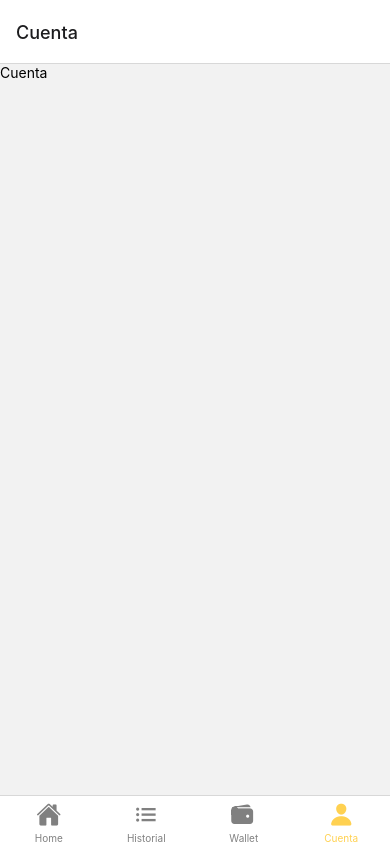
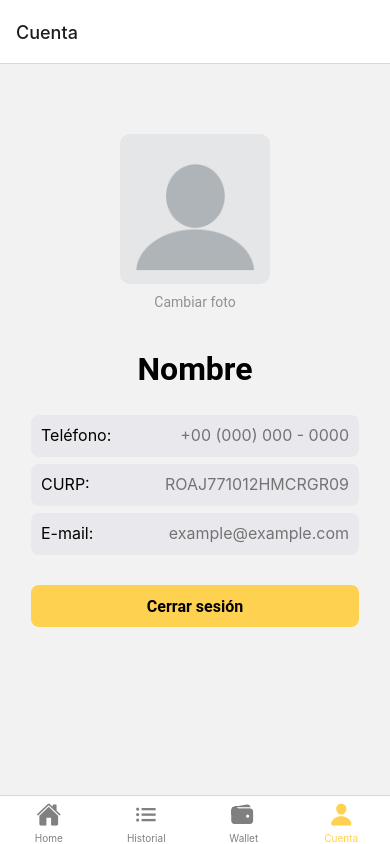
Before and after one commit to Fox-Robotics/Capgemini-FoxSharing-Front, a React Native app: screen /Cuenta in a window 390 px wide. Built offline with nearby package versions, Linux system fonts and the light colour scheme.

Commit message:
Muestra pantalla de información del usuario

```diff
--- a/App.js
+++ b/App.js
@@ -5,7 +5,7 @@ import { NavigationContainer } from "@react-navigation/native";
 export default function App() {
   return (
     <NavigationContainer>
-      <Main></Main>
+      <Main/>
     </NavigationContainer>
   );
 }
--- /dev/null
+++ b/src/components/CerrarSesion.jsx
@@ -0,0 +1,31 @@
+import React from 'react';
+import { View, Text, TouchableOpacity, StyleSheet } from 'react-native';
+import theme from '../theme.js'
+
+const styles = StyleSheet.create({
+  container: {
+    width: 328,
+    height: 42,
+    backgroundColor: theme.colors.highlight,
+    borderRadius: 8,
+    justifyContent: 'center',
+    alignItems: 'center',
+  },
+  label: {
+    fontSize: 16,
+    fontWeight: theme.fontWeights.bold,
+    fontFamily: theme.fonts.main,
+  },
+});
+
+const CerrarSesion = ({ onPress }) => {
+  return (
+    <TouchableOpacity onPress={onPress} activeOpacity={0.7}>
+      <View style={styles.container}>
+        <Text style={styles.label}>Cerrar sesión</Text>
+      </View>
+    </TouchableOpacity>
+  );
+};
+
+export default CerrarSesion;
--- a/src/components/Cuenta.jsx
+++ b/src/components/Cuenta.jsx
@@ -1,10 +1,56 @@
-import { View, Text } from 'react-native'
 import React from 'react'
+import { View, Text, Image, StyleSheet } from 'react-native'
+import Info from './Info.jsx'
+import CerrarSesion from './CerrarSesion.jsx'
+import theme from '../theme.js'
 
-export default function Cuenta() {
-  return (
-    <View>
-      <Text>Cuenta</Text>
-    </View>
-  )
+const styles = StyleSheet.create(
+    {
+        container:{
+            justifyContent : 'center',
+            alignItems : 'center',
+            paddingTop : 70,
+        },
+        profile: {
+            width: 150,
+            height: 150,
+            borderRadius: 10,
+            overflow: "hidden",
+        },
+        subtle: {
+            fontFamily: theme.fonts.main,
+            fontSize: 14,
+            paddingTop: 10,
+            opacity: 0.4,
+        },
+        bigBold: {
+            fontFamily: theme.fonts.main,
+            fontSize: 32,
+            fontWeight : theme.fontWeights.bold,
+        },
+        break: {
+            paddingTop: 40,
+            paddingBottom: 20,
+        },
+        smallBreak: {
+            paddingTop: 30,
+        },
+    }
+)
+
+const Cuenta = () => {
+    return(
+        <View style = {styles.container}>
+            <Image style = {styles.profile} source={require('../data/pfp.png')}/>
+            <Text style = {styles.subtle}>Cambiar foto</Text>
+            <Text style = {[styles.bigBold, styles.break]}>Nombre</Text>
+            <Info dato = '+00 (000) 000 - 0000' info = 'Teléfono'></Info>
+            <Info dato = 'ROAJ771012HMCRGR09' info = 'CURP'></Info>
+            <Info dato = 'example@example.com' info = 'E-mail'></Info>
+            <Text style = {styles.smallBreak}/>
+            <CerrarSesion/>
+        </View>
+    )
 }
+
+export default Cuenta
--- /dev/null
+++ b/src/components/Info.jsx
@@ -0,0 +1,35 @@
+import React from 'react'
+import { View, Text, StyleSheet } from 'react-native'
+
+const styles = StyleSheet.create(
+    {
+        container: {
+            marginTop: 7,
+            width: 328,
+            height: 42,
+            backgroundColor: '#E9E9ED',
+            padding: 10,
+            borderRadius: 8,
+            flexDirection: 'row',
+        },
+        label: {
+            flex: 1,
+            fontSize: 16,
+        },
+        info: {
+            opacity: 0.5,
+            fontSize: 16,
+        },
+    }
+)
+
+const Info = ({ dato, info }) => {
+    return(
+        <View style = {styles.container}>
+            <Text style = {styles.label}>{info}:</Text>
+            <Text style = {styles.info}>{dato}</Text>
+        </View>
+    )
+}
+
+export default Info
--- a/src/components/Main.jsx
+++ b/src/components/Main.jsx
@@ -15,7 +15,7 @@ const Tab = createBottomTabNavigator();
 
 const Main = () => {
     return(
-        <View style = {{marginTop : Constants.statusBarHeight, flexGrow : 1}}>
+        <View style = {{ flexGrow : 1}}>
             <StatusBar
                 barStyle = "dark-content"
                 translucent = {false}
--- /dev/null
+++ b/src/theme.js
@@ -0,0 +1,21 @@
+const theme = {
+    colors: {
+        dark: '#0D1321',
+        highlight: '#FFD151',
+        c1: '#1D2D44',
+        c2: '#3E5C76',
+        c3: '#748CAB'
+    },
+    fonts: {
+        main: 'Roboto'
+    },
+    size: {
+        default: 16,
+        h1: 32
+    },
+    fontWeights: {
+        normal: '400',
+        bold: '700'
+    }
+}
+export default theme
```
Also changed, not shown: src/data/pfp.png (added).
